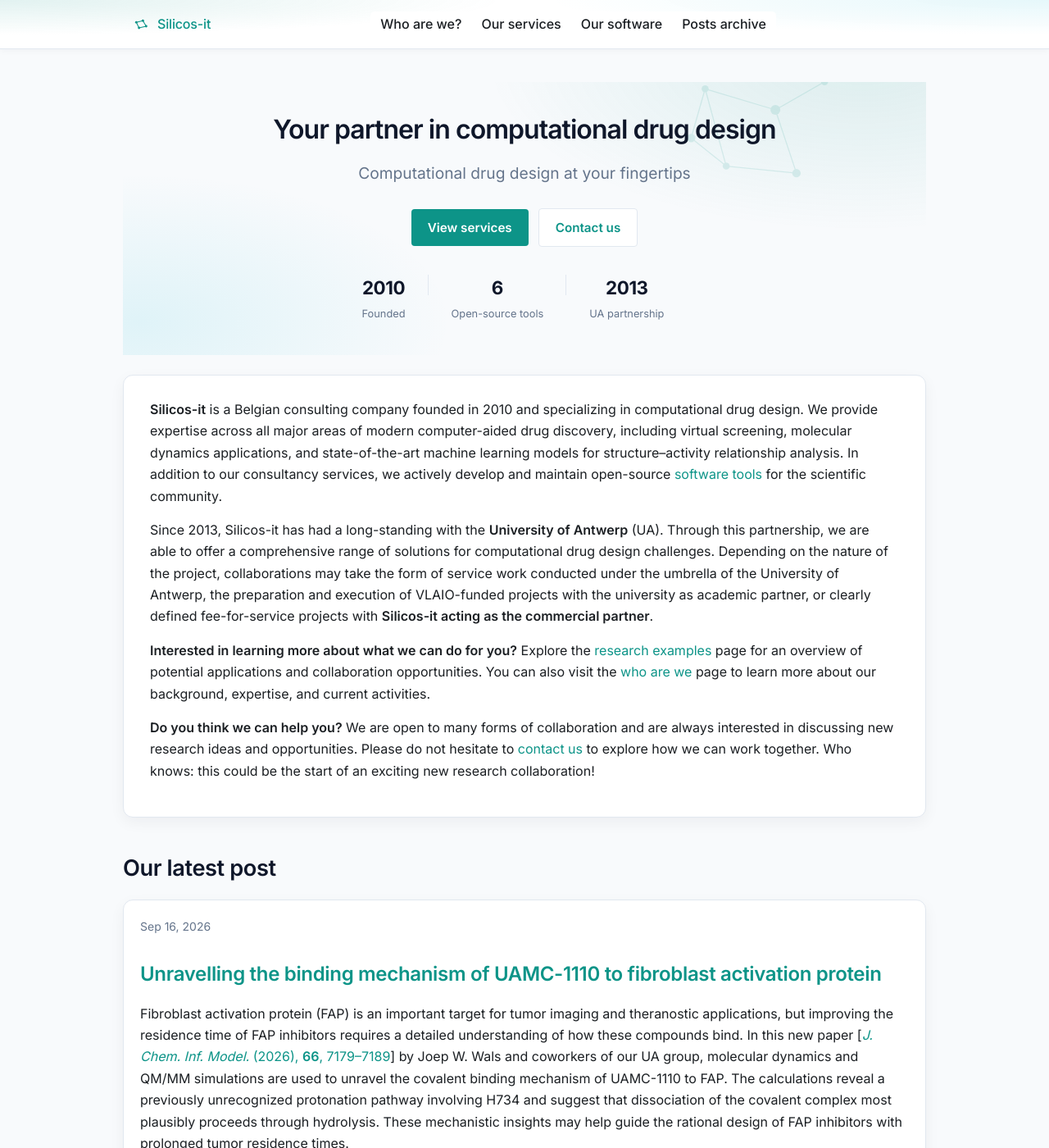
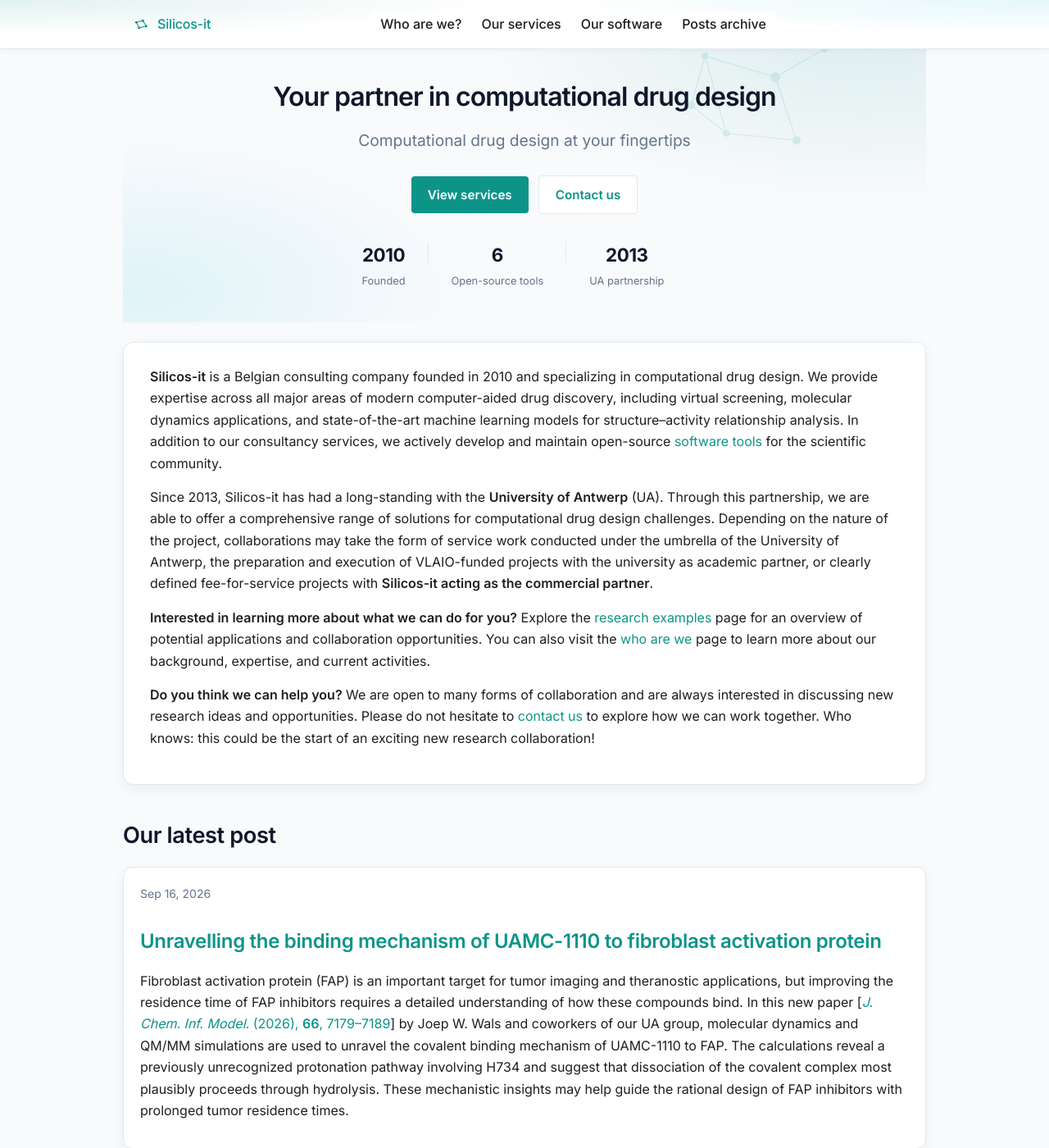
Before and after one commit to silicos-it/silicos-it.github.io, a Jekyll site: the page built from index.md, in a window 1280 px wide and 1400 px high. Shown: the whole window at 82% size. Built offline with Jekyll 4.4.1, drawn with Linux system fonts in a browser that asks for light colours.

Commit message:
Remove duplicate top padding above homepage hero
Reduce the gap between the header and hero title

Co-Authored-By: Claude Sonnet 5 <noreply@anthropic.com>

```diff
--- a/_sass/minima/custom-styles.scss
+++ b/_sass/minima/custom-styles.scss
@@ -232,6 +232,10 @@ a:not(.btn):focus {
 }
 
 /* Hero (homepage) */
+.page-content:has(> .wrapper > .home) {
+  padding-top: 0;
+}
+
 .home .hero {
   position: relative;
   overflow: hidden;
```
